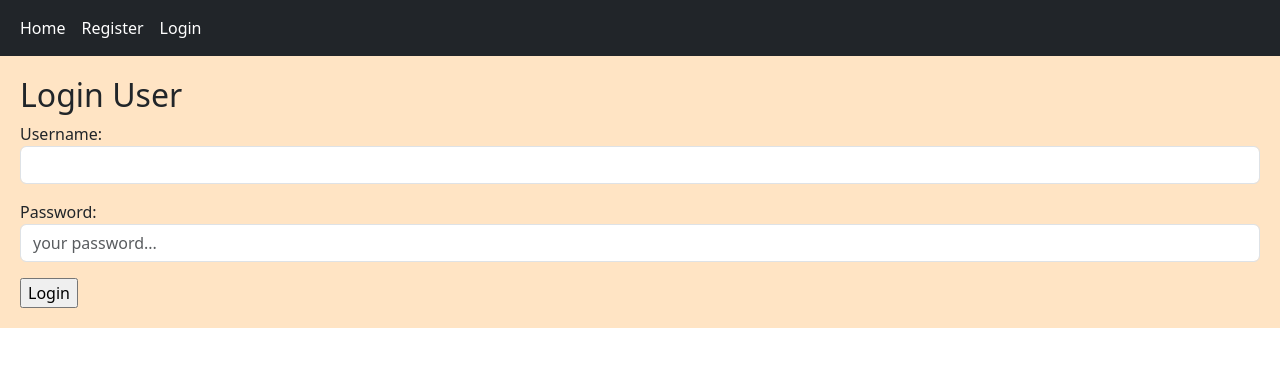
After one commit to Bsh-1996/Django_Mid, a Django app: page /account/login/ in a window 1280 px wide. The commit adds this page. Shown: the top 367 px of the page. Run offline with Django 4.2, Linux system fonts and the light colour scheme.

Commit message:
login logout

```diff
--- a/A/account/forms.py
+++ b/A/account/forms.py
@@ -32,3 +32,8 @@ class UserRegistrationForm(forms.Form):
         p2 = cd.get("password2")
         if p1 and p2 and p1 != p2:
             raise ValidationError('passwords do not match')
+
+
+class UserLoginForm(forms.Form):
+    username = forms.CharField(max_length=50, label='Username', widget=forms.TextInput(attrs={'class': 'form-control'}))
+    password = forms.CharField(max_length=50, label='Password', widget=forms.PasswordInput(attrs={'class': 'form-control', 'placeholder': 'your password...'}))
--- /dev/null
+++ b/A/account/templates/account/login.html
@@ -0,0 +1,12 @@
+{% extends 'base.html' %}
+
+{% block content %}
+<h2>Login User</h2>
+
+<form action="" method="POST" novalidate>
+{% csrf_token %}
+{{ form.as_p }}
+<input type="submit" value="Login">
+</form>
+
+{% endblock %}
--- a/A/account/urls.py
+++ b/A/account/urls.py
@@ -4,5 +4,7 @@ from . import views
 
 app_name = 'account'
 urlpatterns = [
-    path('register/', views.RegisterView.as_view(), name= 'user_register'),
+    path('register/', views.UserRegisterView.as_view(), name= 'user_register'),
+    path('login/', views.UserLoginView.as_view(), name= 'user_login'),
+    path('logout/', views.UserLogoutView.as_view(), name= 'user_logout')
 ]
--- a/A/account/views.py
+++ b/A/account/views.py
@@ -1,13 +1,14 @@
 from django.shortcuts import render, redirect
 from django.views import View
-from . forms import UserRegistrationForm
+from . forms import UserRegistrationForm, UserLoginForm
 from django.contrib.auth.models import User
 from django.contrib import messages
+from django.contrib.auth import login, logout, authenticate
 # Create your views here.
 
 
 
-class RegisterView(View):
+class UserRegisterView(View):
     form_class = UserRegistrationForm
     template_name = 'account/register.html'
 
@@ -22,3 +23,32 @@ class RegisterView(View):
             messages.success(request, 'you rtegistered successfully', 'success')
             return redirect('home:home')
         return render(request, self.template_name, {'form': form})
+
+
+class UserLoginView(View):
+    form_class = UserLoginForm
+    template_name = 'account/login.html'
+
+    def get(self, request):
+        form = self.form_class
+        return render(request, self.template_name , {'form': form})
+    def post(self, request):
+        form = self.form_class(request.POST)
+        if form.is_valid():
+            cd = form.cleaned_data
+            user = authenticate(request, username = cd['username'], password = cd['password'])
+            if user is not None:
+                login(request, user)
+                messages.success(request, 'logged in successfully', 'success')
+                return redirect('home:home')
+            else:
+                messages.error(request, 'invalid username or password', 'warning')
+        return render(request, self.template_name, {'form': form})
+
+
+
+class UserLogoutView(View):
+    def get(self, request):
+        logout(request)
+        messages.success(request, ' you logged out', 'success')
+        return redirect('home:home')
--- a/A/templates/inc/navbar.html
+++ b/A/templates/inc/navbar.html
@@ -1,9 +1,16 @@
 <nav class="navbar navbar-expand-lg navbar-dark bg-dark">
     <div class="container-fluid">
         <div class="navbar-nav">
+
             <a class="nav-link active" aria-current="page" href="{% url 'home:home' %}">Home</a>
+            {% if request.user.is_authenticated %}
+            <a class="nav-link active" aria-current="page" href="{% url 'account:user_logout' %}">Logout</a>
+            {% else %}
             <a class="nav-link active" aria-current="page" href="{% url 'account:user_register' %}">Register</a>
-      </div>
+            <a class="nav-link active" aria-current="page" href="{% url 'account:user_login' %}">Login</a>
+            {% endif %}
+
+
       </div>
     </div>
 </nav>
```
Also changed, not shown: A/db.sqlite3.
